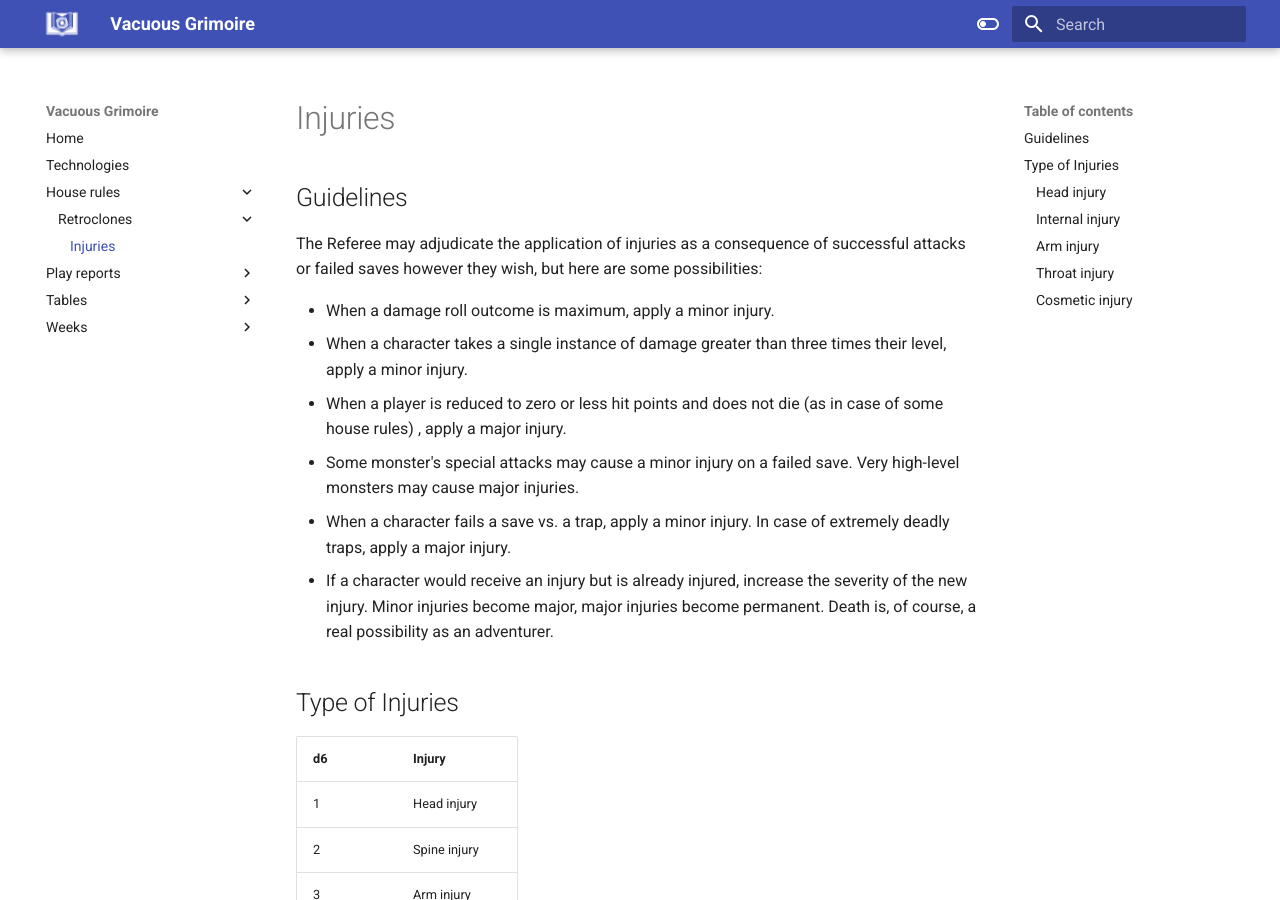
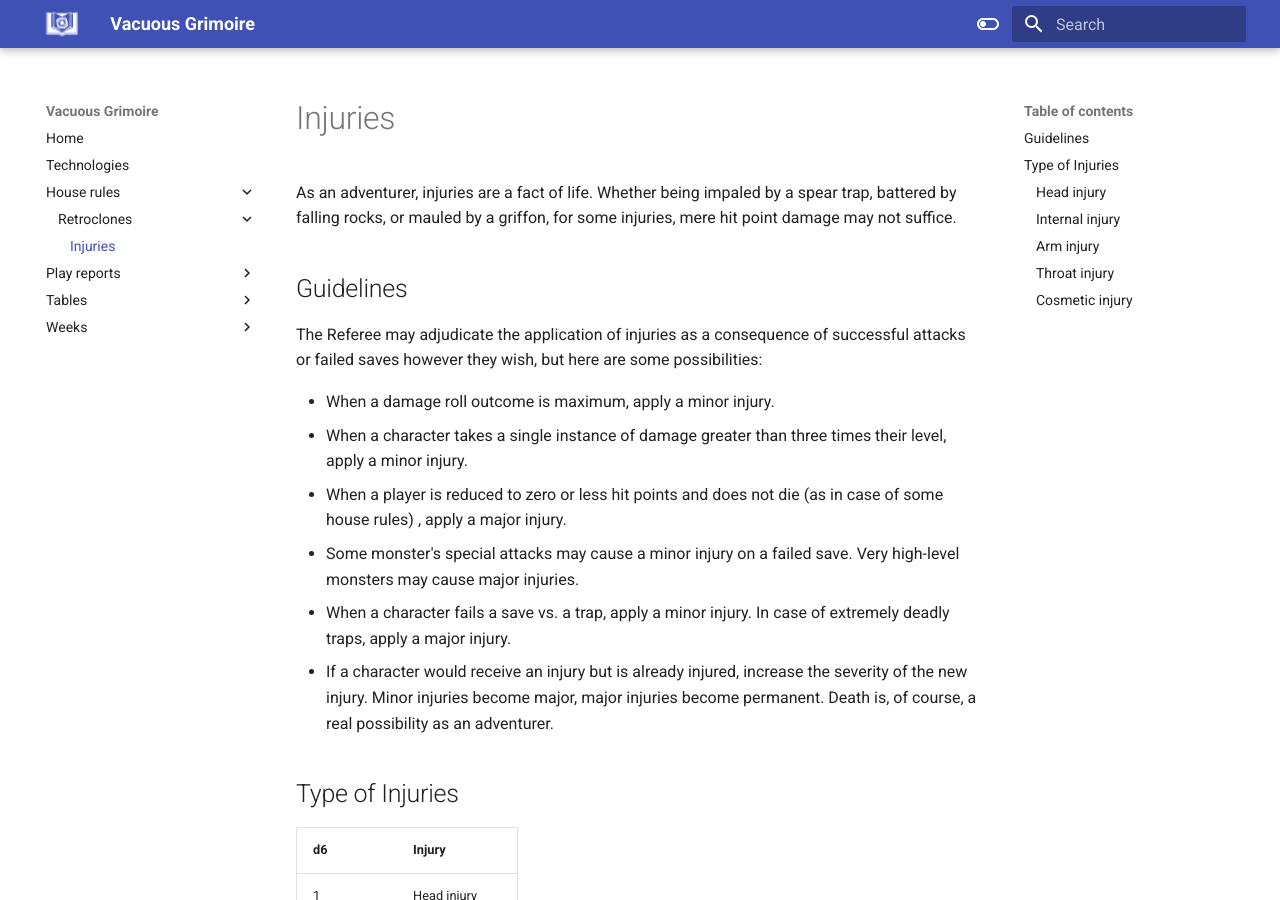
Before and after one commit to vacuousgrimoire/vacuousgrimoire.github.io, an MkDocs documentation site: the page built from docs/house-rules/retroclones/injuries.md, in a window 1280 px wide and 900 px high. Built offline with MkDocs 1.6.1 and Material for MkDocs 9.7.7, drawn with Linux system fonts in a browser that asks for light colours.

Commit message:
Add meta

```diff
--- a/docs/house-rules/retroclones/injuries.md
+++ b/docs/house-rules/retroclones/injuries.md
@@ -1,4 +1,10 @@
+---
+description: As an adventurer, injuries are a fact of life. Whether being impaled by a spear trap, battered by falling rocks, or mauled by a griffon, for some injuries, mere hit point damage may not suffice.
+---
+
 # Injuries
+
+As an adventurer, injuries are a fact of life. Whether being impaled by a spear trap, battered by falling rocks, or mauled by a griffon, for some injuries, mere hit point damage may not suffice.
 
 ## Guidelines
 
```
